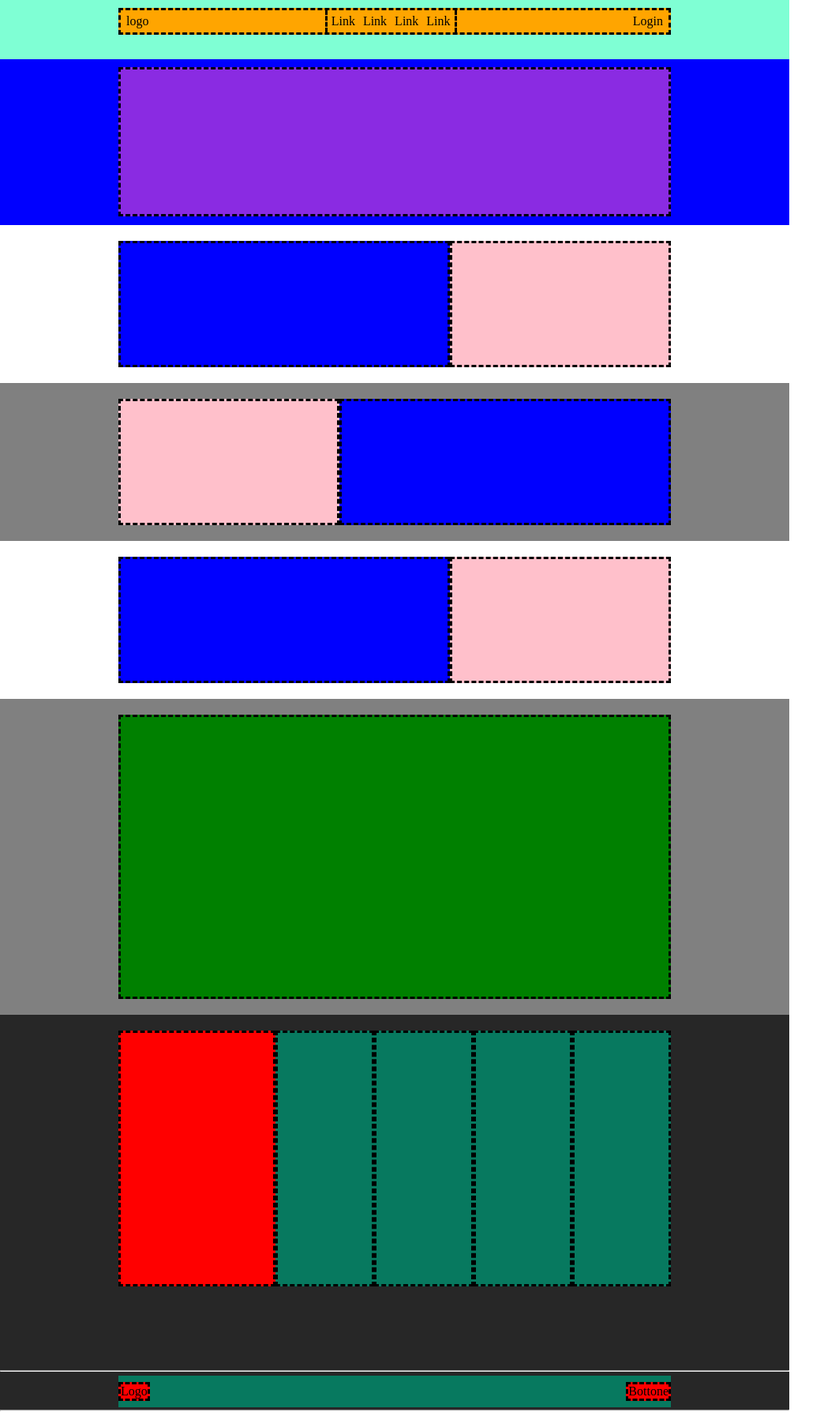
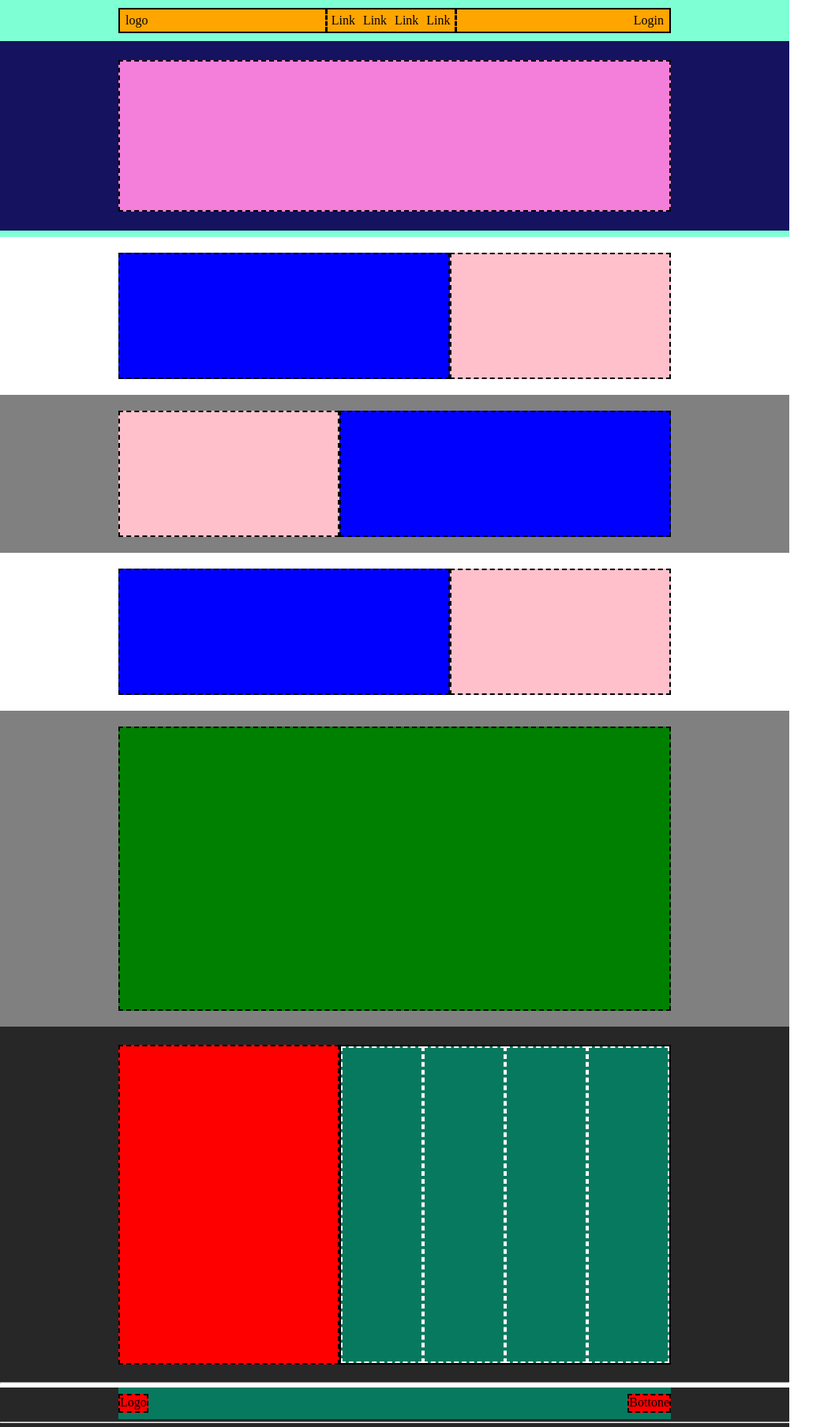
Before and after one commit to francescotroiano98/htmlcss-struttura-discord, a plain HTML site: page index.html in a window 1280 px wide. Shown: the whole page at 79% size, without its empty margins (0-1063 px from the left). Drawn offline with Linux system fonts and the light colour scheme.

Commit message:
fix layout

```diff
--- a/css/style.css
+++ b/css/style.css
@@ -5,13 +5,14 @@
 }
 .margin{
     margin: 0 auto;
-
+}
+.flex{
+    display: flex;
 }
 .container-1{
     background-color: blue;
     height: 300px;
     width: 1000px;
-
 }
 .container-main{
 
@@ -22,29 +23,22 @@
 
 }
 .section-1{
-    padding: 10px 0px;
-    height: 25%;
+    padding-top: 10px;
+    height: 100%;
     background-color: aquamarine;
-
-
 }
 .section-2{
-    margin: 0 auto;
     width: 70%;
     background-color: orange;
 }
 .section-3{
-    display: flex;
-    margin: 0 auto;
-    height: 70%;
-    max-width: 70%;
+    height: 92%;
+    width: 100%;
 }
 .section-4{
-    margin: 0 auto;
     height: 100%;
     width: 70%;
     align-items: center;
-    display: flex;
     flex-direction: row;
 }
 .direction{
@@ -53,33 +47,27 @@
 .section-5{
     height: 100%;
     max-width: 70%;
-    margin: 0 auto;
-    display: flex;
-    justify-items: center;
-
+    align-items: center;
 }
 .section-6{
-    height: 80%;
+    height: 100%;
     max-width: 70%;
-    margin: 0 auto;
-    display: flex;
-    justify-items: center;
-
+    align-items: center
 }
 .section-7{
     height: 100%;
     max-width: 70%;
-    margin: 0 auto;
-    display: flex;
     justify-items: center;
-
 }
-
-
 .border{
-    border: 3px solid black;
-    border-style: dashed;
-
+    border: 2px solid black;
+}
+.height{
+    height: 90%;
+    width: 60%;
+}
+.border-white{
+    border: 2px solid white;
 }
 .border-type{
     border-style: dashed;
@@ -88,7 +76,6 @@ nav{
     justify-content: space-between;
     display: flex;
     align-items: center;
-
     padding: 0px 7px;
 }
 ul{
@@ -106,15 +93,21 @@ li{
     margin: 10px 0px;
     height: 90%;
     width: 100%;
-    background-color: blueviolet;
+    background-color: rgb(21, 18, 96);
+    align-items: center;
+    justify-content: center;
+}
+.box-big-2{
+
+    height: 80%;
+    width: 70%;
+    background-color: rgb(244, 127, 219);
 }
 .box-row{
-
     height: 300px;
     width: 100%;
     display: flex;
     flex-direction: row;
-
 }
 .blu-square{
     background-color: blue;
@@ -176,13 +169,11 @@ footer{
     background-color: red;
 }
 .box-turchese{
-    margin: 20px 0px;
-    height: 90%;
+    height: 100%;
     width: 25%;
     background-color: rgb(7, 121, 95);
 }
 .box-footer{
-    display: flex;
     margin: 5px 0px;
     height: 80%;
     width: 100%;
--- a/index.html
+++ b/index.html
@@ -10,7 +10,7 @@
     <body>
         <section class="container-1">
             <div class="section-1">
-                <section class="section-2">
+                <section class="section-2 margin">
 
                     <nav class="border">
                         <p>logo</p>
@@ -34,20 +34,23 @@
                         <p>Login</p>
                     </nav>
                 </section>
+
+                <section class="section-3 margin">
+                <div class="box-big flex">
+                    <div class="box-big-2 border border-type">
+
                     </div>
-        <section class="section-3">
-        <div class="box-big border border-type">
 
                 </div>
                 </section>
-
+            </div>
 
             <main>
 
                     <div class="container-main">
                         <section class="background-white">
 
-                                <section class="section-4">
+                                <section class="section-4 flex margin">
                                     <div class="box-blu border border-type">
                                     </div>
                                     <div class="box-pink border border-type">
@@ -55,7 +58,7 @@
                                 </section>
                         </section>
                         <section class="background-gray">
-                            <section class="section-4 direction">
+                            <section class="section-4 flex margin direction">
                                 <div class="box-blu border border-type">
                                 </div>
                                 <div class="box-pink border border-type">
@@ -66,7 +69,7 @@
 
                         <section class="background-white">
 
-                            <section class="section-4">
+                            <section class="section-4 flex margin">
                                 <div class="box-blu border border-type">
                                 </div>
                                 <div class="box-pink border border-type">
@@ -75,7 +78,7 @@
                     </section>
                     <section class="background-gray-large">
 
-                        <section class="section-5">
+                        <section class="section-5 flex margin">
                             <div class="box-large border border-type">
 
                             </div>
@@ -87,22 +90,24 @@
 
                 <section class="background-footer">
 
-                    <section class="section-6">
+                    <section class="section-6 flex margin">
                         <div class="box-red border border-type">
 
                         </div>
-                        <div class="box-turchese border border-type">
+                        <section class="border flex height">
+                            <div class="box-turchese border-white border-type">
 
                             </div>
-                        <div class="box-turchese border border-type">
+                            <div class="box-turchese border-white border-type">
 
                             </div>
-                        <div class="box-turchese border border-type">
+                            <div class="box-turchese border-white border-type">
 
                             </div>
-                        <div class="box-turchese border border-type">
+                            <div class="box-turchese border-white border-type">
 
                             </div>
+                        </section>
                     </section>
                 </section>
 
@@ -112,8 +117,8 @@
                 <hr>
                 <section class="background-footer-2">
 
-                    <section class="section-7">
-                        <div class="box-footer">
+                    <section class="section-7 margin">
+                        <div class="box-footer flex">
                             <div class="logo-bottone-bg border border-type">
                                 <p>Logo</p>
 
```
Lines whose indentation alone changed are shown as unchanged.
